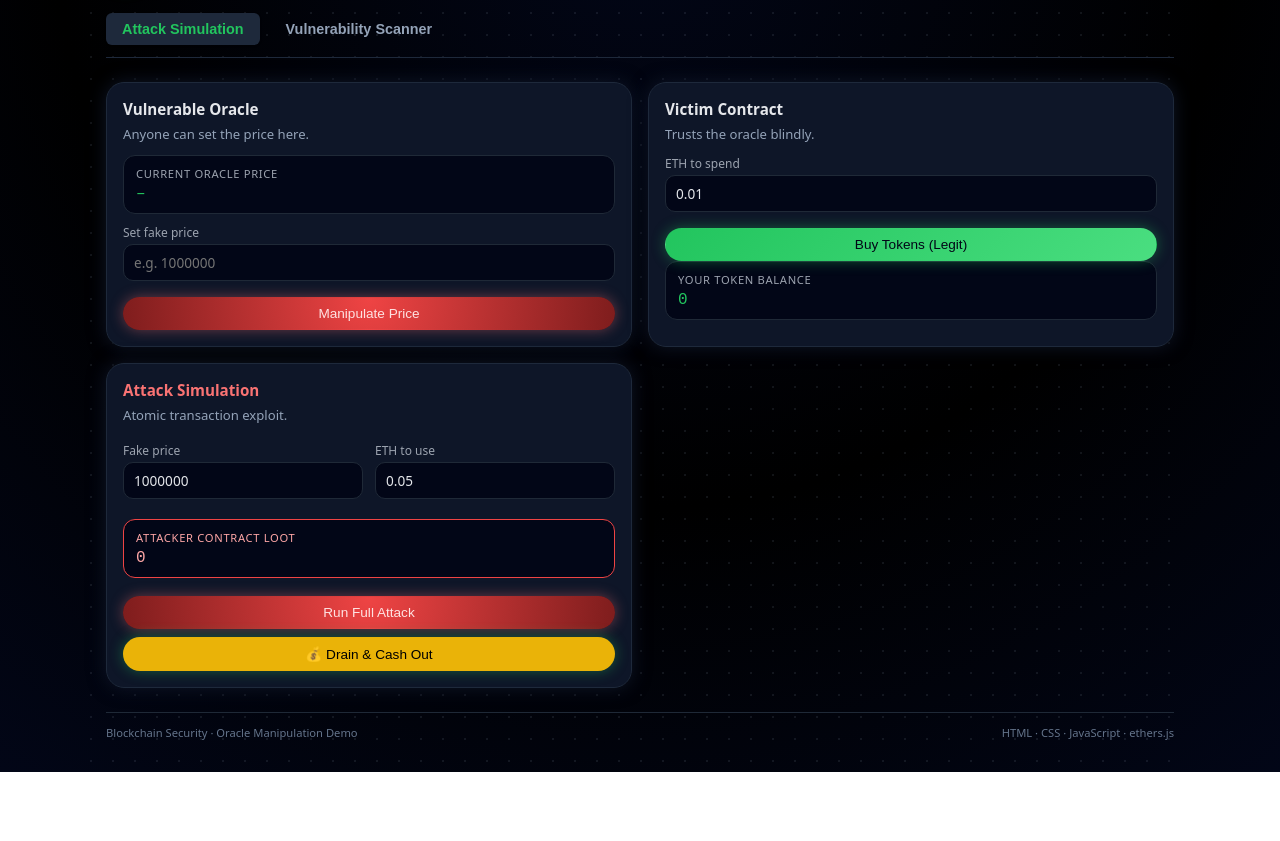
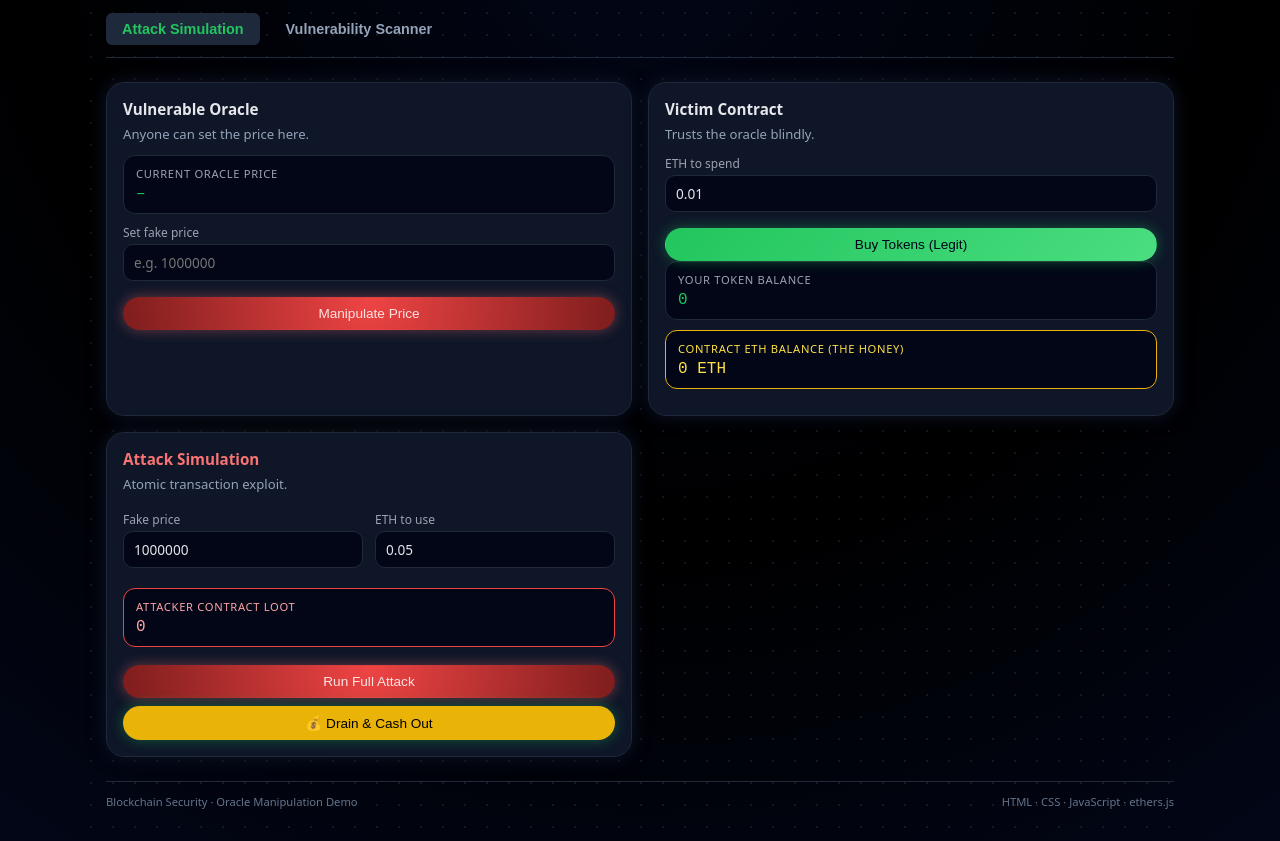
Before and after one commit to Yousuf11211/smart-contract-oracle-security, a plain HTML site: page index.html in a window 1280 px wide. Shown: the part 76-917 px from the top of the page. Before the commit the page ends 848 px from the top, so only its background shows below. Drawn offline with nearby package versions, Linux system fonts and the light colour scheme.

Commit message:
added honey pot balance

```diff
--- a/index.html
+++ b/index.html
@@ -53,6 +53,10 @@
                 <div class="info-box">
                     <div class="info-label">Your Token Balance</div>
                     <div id="tokenBalance" class="info-value">0</div>
+                </div>
+                <div class="info-box" style="border-color: #eab308; margin-top: 10px;">
+                    <div class="info-label" style="color: #fde047;">Contract ETH Balance (The Honey)</div>
+                    <div id="victimEthBalance" class="info-value" style="color: #fde047;">0 ETH</div>
                 </div>
             </section>
 
```
